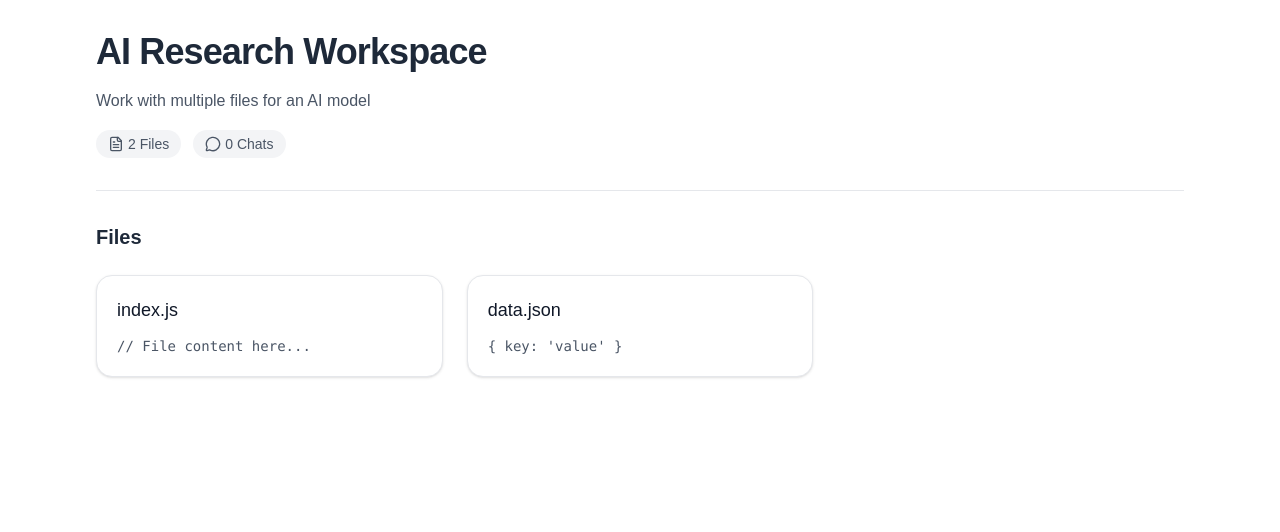
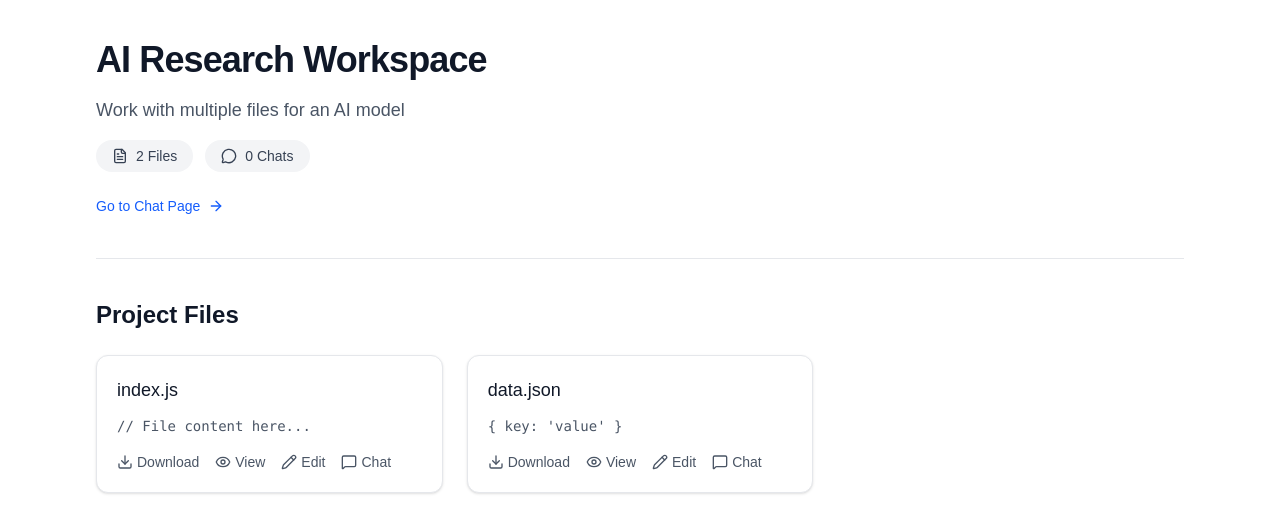
Before and after one commit to rohit-rai-0101rm/maindtech, a Next.js app: page /projects/1 in a window 1280 px wide. Shown: the top 532 px of the page. Built offline with nearby package versions, Linux system fonts and the light colour scheme.

Commit message:
peoject and file level chat pages added

```diff
--- /dev/null
+++ b/app/projects/[id]/chat/page.tsx
@@ -0,0 +1,49 @@
+"use client";
+
+import { useParams } from "next/navigation";
+import { projects } from "@/data/projects";
+import Link from "next/link";
+
+export default function ProjectChatPage() {
+  const { id } = useParams();
+  const project = projects.find((p) => p.id === id);
+
+  if (!project) {
+    return (
+      <div className="p-6 text-center text-gray-500">Project not found.</div>
+    );
+  }
+
+  const chatList = project.chatHistory ?? [];
+
+  return (
+    <div className="min-h-screen bg-gray-50 dark:bg-gray-900 p-4 md:p-6">
+      <h1 className="text-2xl md:text-3xl font-bold text-gray-800 dark:text-white mb-6">
+        {project.title} – Chats
+      </h1>
+
+      {chatList.length === 0 ? (
+        <div className="text-gray-500 dark:text-gray-400 text-center">
+          No chats found for this project.
+        </div>
+      ) : (
+        <div className="grid gap-4 md:grid-cols-2 lg:grid-cols-3">
+          {chatList.map((chat) => (
+            <Link
+              key={chat.id}
+              href={`/projects/${project.id}/chat/${chat.id}`}
+              className="block bg-white dark:bg-gray-800 hover:shadow-lg rounded-xl p-4 transition duration-200 border border-gray-200 dark:border-gray-700"
+            >
+              <h2 className="text-lg font-semibold text-gray-800 dark:text-white mb-1">
+                Chat #{chat.id}
+              </h2>
+              <p className="text-sm text-gray-500 dark:text-gray-400 line-clamp-2">
+                {chat.messages?.[0]?.content || "No messages yet."}
+              </p>
+            </Link>
+          ))}
+        </div>
+      )}
+    </div>
+  );
+}
--- a/app/projects/[id]/page.tsx
+++ b/app/projects/[id]/page.tsx
@@ -1,6 +1,15 @@
 import { projects } from "@/data/projects";
 import { notFound } from "next/navigation";
-import { FileText, MessageCircle } from "lucide-react";
+import {
+  FileText,
+  MessageCircle,
+  ArrowRight,
+  Download,
+  Eye,
+  Pencil,
+  MessageSquare,
+} from "lucide-react";
+import Link from "next/link";
 
 interface PageProps {
   params: {
@@ -10,61 +19,109 @@ interface PageProps {
 
 export default function ProjectDetailPage({ params }: PageProps) {
   const project = projects.find((p) => p.id === params.id);
-
   if (!project) return notFound();
 
   return (
-    <main className="min-h-screen bg-white text-gray-800 px-4 py-8 md:px-12 lg:px-24">
-      {/* Project Header */}
-      <div className="space-y-4 mb-8">
-        <h1 className="text-3xl md:text-4xl font-bold tracking-tight">
+    <main className="min-h-screen bg-white text-gray-900 px-4 py-10 sm:px-6 lg:px-24">
+      {/* Header */}
+      <div className="space-y-4 mb-10">
+        <h1 className="text-3xl sm:text-4xl font-bold tracking-tight">
           {project.name}
         </h1>
-        <p className="text-gray-600 max-w-2xl leading-relaxed">
+        <p className="text-gray-600 text-base sm:text-lg max-w-3xl">
           {project.description}
         </p>
 
-        <div className="flex flex-wrap gap-3 text-sm text-gray-600">
-          <span className="inline-flex items-center gap-1 bg-gray-100 px-3 py-1 rounded-full">
+        {/* Stats */}
+        <div className="flex flex-wrap gap-3 mt-3">
+          <div className="flex items-center gap-2 px-4 py-1.5 bg-gray-100 rounded-full text-sm text-gray-700">
             <FileText className="w-4 h-4" />
             {project.files.length}{" "}
             {project.files.length === 1 ? "File" : "Files"}
-          </span>
-          <span className="inline-flex items-center gap-1 bg-gray-100 px-3 py-1 rounded-full">
+          </div>
+          <div className="flex items-center gap-2 px-4 py-1.5 bg-gray-100 rounded-full text-sm text-gray-700">
             <MessageCircle className="w-4 h-4" />
             {project.chatHistory.length}{" "}
             {project.chatHistory.length === 1 ? "Chat" : "Chats"}
-          </span>
+          </div>
         </div>
+
+        {/* Link to Chat Page */}
+        <Link
+          href={`/projects/${project.id}/chat`}
+          className="inline-flex items-center gap-2 text-blue-600 text-sm font-medium hover:underline group mt-2"
+        >
+          Go to Chat Page
+          <ArrowRight className="w-4 h-4 transition-transform group-hover:translate-x-1" />
+        </Link>
       </div>
 
       {/* Divider */}
-      <hr className="border-gray-200 mb-8" />
+      <div className="border-t border-gray-200 mb-10" />
 
       {/* Files Section */}
       <section>
-        <h2 className="text-xl font-semibold mb-6">Files</h2>
+        <h2 className="text-2xl font-semibold mb-6">Project Files</h2>
 
         {project.files.length > 0 ? (
           <div className="grid gap-6 sm:grid-cols-2 lg:grid-cols-3">
             {project.files.map((file) => (
               <div
                 key={file.id}
-                className="bg-white border border-gray-200 rounded-2xl shadow-sm hover:shadow-md transition p-5"
+                className="bg-white border border-gray-200 rounded-xl p-5 shadow-sm hover:shadow-md transition-all flex flex-col justify-between"
               >
-                <h3 className="font-medium text-gray-900 text-lg truncate">
-                  {file.name}
-                </h3>
-                <pre className="text-sm text-gray-600 mt-3 whitespace-pre-wrap line-clamp-4">
+                {/* File Name */}
+                <div className="flex justify-between items-start mb-3">
+                  <h3 className="font-medium text-lg text-gray-900 truncate">
+                    {file.name}
+                  </h3>
+                </div>
+
+                {/* Content Preview */}
+                <pre className="text-sm text-gray-600 whitespace-pre-wrap line-clamp-4 mb-4">
                   {file.content}
                 </pre>
+
+                {/* Tool Links */}
+                <div className="flex flex-wrap gap-4 mt-auto">
+                  <button
+                    className="flex items-center gap-1 text-gray-600 hover:text-gray-900 text-sm"
+                    title="Download"
+                  >
+                    <Download className="w-4 h-4" />
+                    Download
+                  </button>
+
+                  <button
+                    className="flex items-center gap-1 text-gray-600 hover:text-gray-900 text-sm"
+                    title="View Full"
+                  >
+                    <Eye className="w-4 h-4" />
+                    View
+                  </button>
+
+                  <button
+                    className="flex items-center gap-1 text-gray-600 hover:text-gray-900 text-sm"
+                    title="Edit"
+                  >
+                    <Pencil className="w-4 h-4" />
+                    Edit
+                  </button>
+
+                  <Link
+                    href={`/projects/${project.id}/chat?fileId=${file.id}`}
+                    className="flex items-center gap-1 text-gray-600 hover:text-gray-900 text-sm"
+                    title="View Chat"
+                  >
+                    <MessageSquare className="w-4 h-4" />
+                    Chat
+                  </Link>
+                </div>
               </div>
             ))}
           </div>
         ) : (
-          <p className="text-gray-400 text-sm">
-            No files uploaded for this project yet.
-          </p>
+          <p className="text-gray-400 text-sm">No files uploaded yet.</p>
         )}
       </section>
     </main>
```
Also changed, not shown: app/projects/[id]/chats/[chatId]/page.tsx (deleted).
